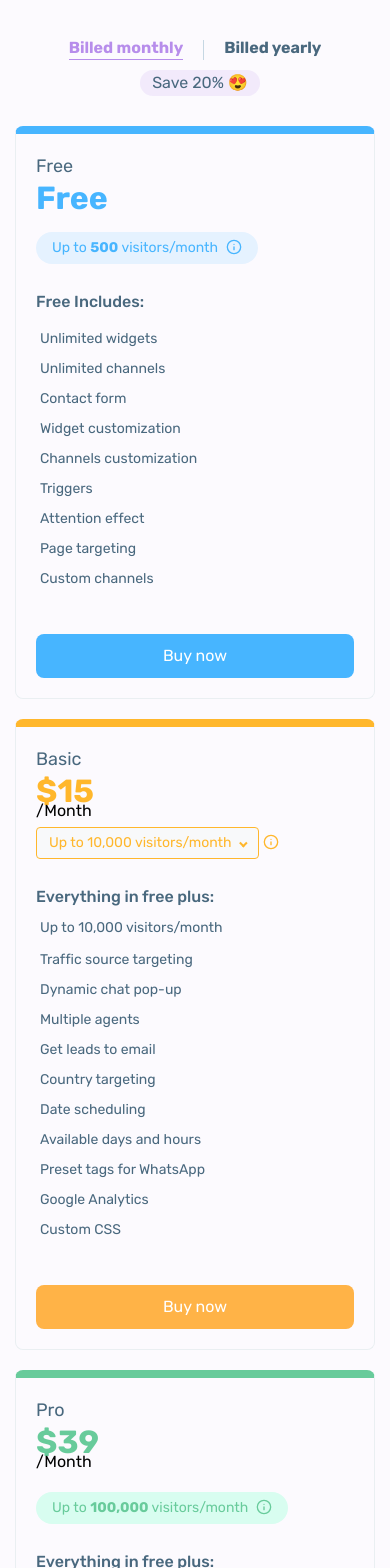
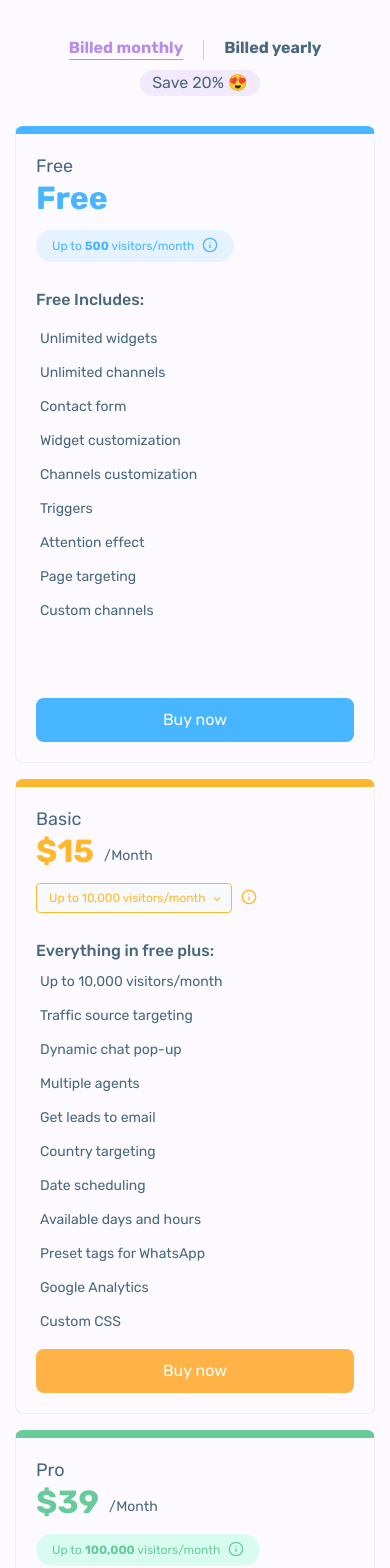
Before and after one commit to RuhulAmin3/pricing-table, a React (Vite) app: page / in a window 390 px wide. Shown: the top 1568 px of the page. Built offline with nearby package versions, Linux system fonts and the light colour scheme.

Commit message:
feat: update button and dropdown styles for improved layout and responsiveness; refactor PricingCardHeader for better structure

```diff
--- a/src/components/Button/styled.button.ts
+++ b/src/components/Button/styled.button.ts
@@ -14,7 +14,6 @@ export const StyledButton = styled.button<{ $variant: Variant }>`
   cursor: pointer;
   transition: background-color 0.3s ease;
   color: white;
-  margin-top: 40px;
 
   &:hover {
     background-color: ${({ $variant = Variant["FREE"] }) =>
--- a/src/components/Dropdown/styled.dropdown.ts
+++ b/src/components/Dropdown/styled.dropdown.ts
@@ -12,12 +12,12 @@ export const DropdownButton = styled.button<{ $variant: Variant }>`
   align-items: center;
   justify-content: space-between;
   width: 100%;
-  max-width: 230px;
+  max-width: 200px;
   padding: 8px 12px;
   background-color: #f8f9fa;
   border: 1px solid ${({ $variant }) => variants[$variant].primaryColor};
   border-radius: 4px;
-  font-size: 14px;
+  font-size: 12px;
   cursor: pointer;
   transition: all 0.2s ease;
 
@@ -39,8 +39,6 @@ export const DropdownMenu = styled.div<{ $isOpen: boolean }>`
   position: absolute;
   top: calc(100% + 4px);
   left: 0;
-  width: 100%;
-  max-height: 200px;
   overflow-y: auto;
   background-color: white;
   border: 1px solid #e2e8f0;
@@ -56,12 +54,17 @@ export const DropdownItem = styled.div<{
   $isSelected: boolean;
   $variant: Variant;
 }>`
-  padding: 8px 12px;
+  padding: 12px;
   cursor: pointer;
   transition: background-color 0.2s ease;
   font-size: 14px;
   white-space: nowrap;
   overflow: hidden;
+  border-bottom: 1px solid #e2e8f0;
+  not-last-child {
+    border-bottom: none;
+  };
+
   background-color: ${({ $isSelected }) =>
     $isSelected ? "#f7fafc" : "transparent"};
   color: ${({
--- a/src/components/PricingTable/PricingCardHeader.tsx
+++ b/src/components/PricingTable/PricingCardHeader.tsx
@@ -12,6 +12,21 @@ import {
   DropdownBox,
 } from "./styled.pricingTable";
 import { variants } from "../../constant";
+import styled from "styled-components";
+
+const Container = styled.div`
+  display: flex;
+  align-items: flex-end;
+  justify-content: space-between;
+  gap: 10px;
+  font-size: 14px;
+  margin-bottom: 0.75rem;
+  color: ${({ theme }) => (theme as any).colors.textColor};
+`;
+
+const OriginalPrice = styled.del`
+  color: #ff424d;
+`;
 
 export const PricingCardHeader = ({
   plan,
@@ -56,16 +71,18 @@ export const PricingCardHeader = ({
   return (
     <StyledPricingCardHeader $variant={name as Variant}>
       <h4>{name}</h4>
-      <div>
+      <Container>
         <h2>{price}</h2>
-        <p>{price_postfix}</p>
-        {pricingPlanStatus === "2_year" &&
-          details["1_year"].price !== "Free" && (
-            <del>
-              {details["1_year"].price} {details["1_year"].price_postfix}{" "}
-            </del>
-          )}
-      </div>
+        <div>
+          {pricingPlanStatus === "2_year" &&
+            details["1_year"].price !== "Free" && (
+              <OriginalPrice>
+                {details["1_year"].price} {details["1_year"].price_postfix}{" "}
+              </OriginalPrice>
+            )}
+          <p>{price_postfix}</p>
+        </div>
+      </Container>
 
       {plan?.length > 1 ? (
         <DropdownBox>
--- a/src/components/PricingTable/styled.pricingTable.ts
+++ b/src/components/PricingTable/styled.pricingTable.ts
@@ -4,8 +4,8 @@ import { variants } from "../../constant";
 
 export const StyledPricingTable = styled.div`
   display: grid;
-  grid-template-columns: repeat(auto-fill, minmax(270px, 1fr));
-  gap: 20px;
+  grid-template-columns: repeat(auto-fill, minmax(250px, 1fr));
+  gap: 16px;
 `;
 
 export const StyledPricingCard = styled.div<{ $variant: Variant }>`
@@ -41,15 +41,13 @@ export const PlanInfo = styled.div<{ $variant: Variant }>`
   padding: 4px 16px;
   border-radius: 50px;
   background-color: ${({ $variant }) => variants[$variant].secondaryColor};
-  margin-top: 14px;
   display: flex;
   align-items: center;
   justify-content: space-between;
   gap: 4px;
-
   p {
     margin: 0;
-    font-size: 14px;
+    font-size: 12px;
     line-height: 24px;
     font-weight: 400;
     color: ${({ $variant }) => variants[$variant].primaryColor};
@@ -62,7 +60,7 @@ export const PlanInfo = styled.div<{ $variant: Variant }>`
 
 export const StyledFeatureLists = styled.div`
   margin-top: 16px;
-
+  min-height: 420px;
   h4 {
     font-size: 16px;
     line-height: 24px;
@@ -73,7 +71,7 @@ export const StyledFeatureLists = styled.div`
 `;
 
 export const FeatureListItem = styled.div`
-  padding-block: 8px;
+  padding-block: 10px;
   font-size: 14px;
   line-height: 14px;
   color: ${({ theme }) => (theme as any).colors.textColor};
@@ -88,4 +86,5 @@ export const DynamicFeature = styled.span`
 export const DropdownBox = styled.div`
   display: flex;
   align-items: center;
+  gap:5px;
 `;
--- a/src/styles/styled.global.ts
+++ b/src/styles/styled.global.ts
@@ -62,8 +62,8 @@ select {
 
 export const RootContainer = styled.div`
   width: 100%;
-  max-width: 1200px;
+  max-width: 1080px;
   margin: 0 auto;
-  padding: 40px ${({ theme }) => (theme as any).spacing?.container || "20px"};
+  padding: 40px ${({ theme }) => (theme as any).spacing?.container || "15px"};
   padding-bottom: 50px;
 `;
```
Also changed, not shown: src/components/PricingTable/index.tsx (line endings or trailing spaces).
